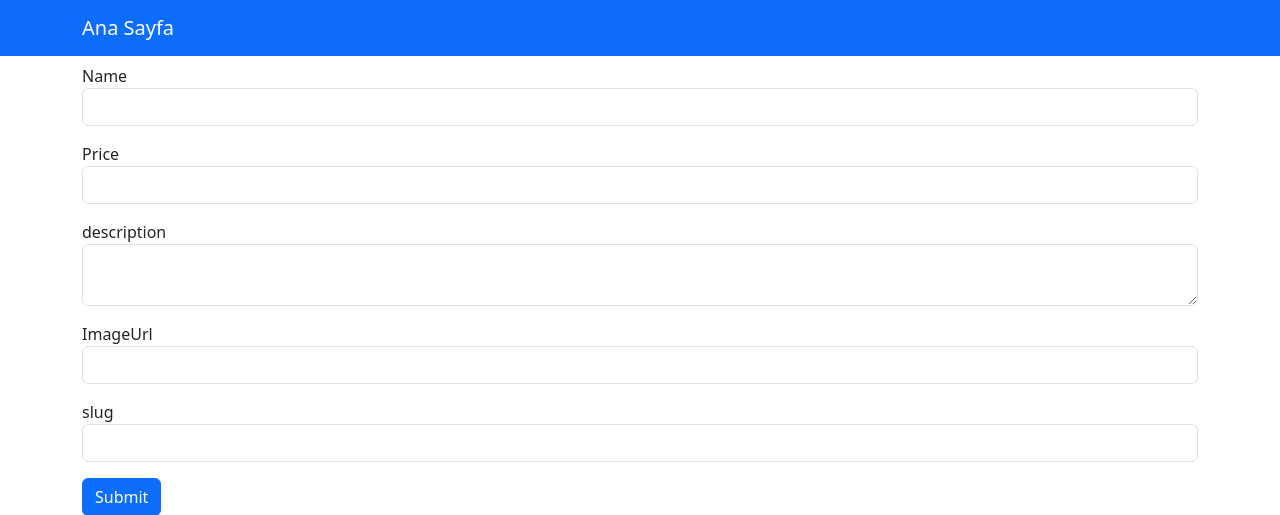
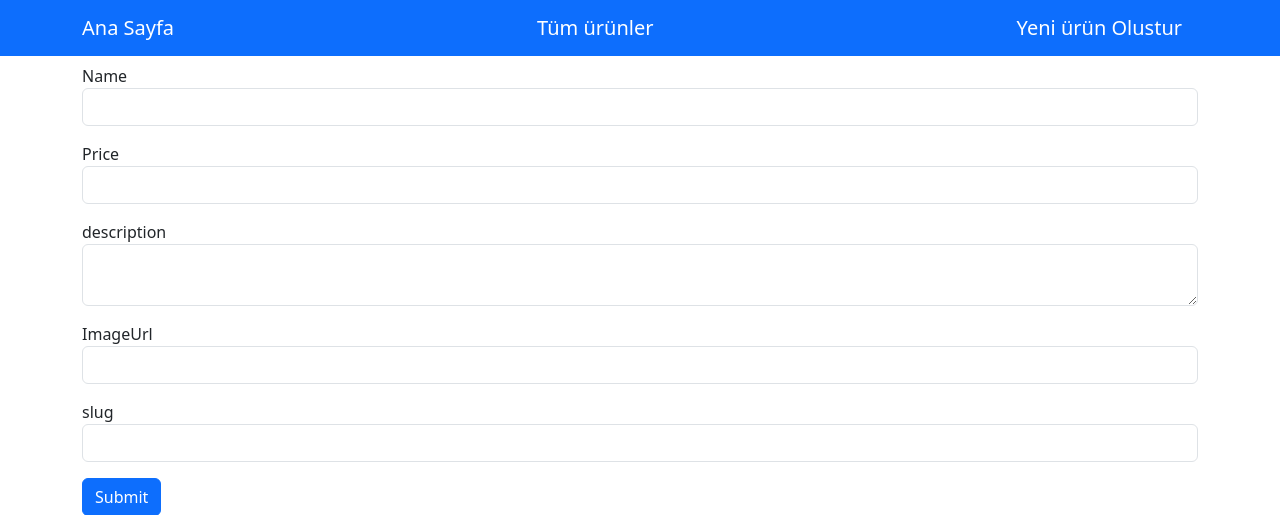
Before and after one commit to muhammetkilinc15/DjangoTutorial, a Django app: page /create in a window 1280 px wide. Shown: the top 515 px of the page. Run offline with Django 5.2, Linux system fonts and the light colour scheme.

Commit message:
Added approved and all product links

```diff
--- a/Django_Projects/firstApp/templates/partials/_header.html
+++ b/Django_Projects/firstApp/templates/partials/_header.html
@@ -2,7 +2,9 @@
 <header>
   <nav class="navbar navbar-dark bg-primary mb3">
     <div class="container">
-      <a class="navbar-brand"href="/products">Ana Sayfa</a>
+      <a class="navbar-brand"href="{% url "index" %}">Ana Sayfa</a>
+      <a class="navbar-brand"href="/list?q=">Tüm ürünler</a>
+      <a class="navbar-brand"href="{% url "create_product" %}">Yeni ürün Olustur</a>
     </div>
   </nav>
 </header>
```
